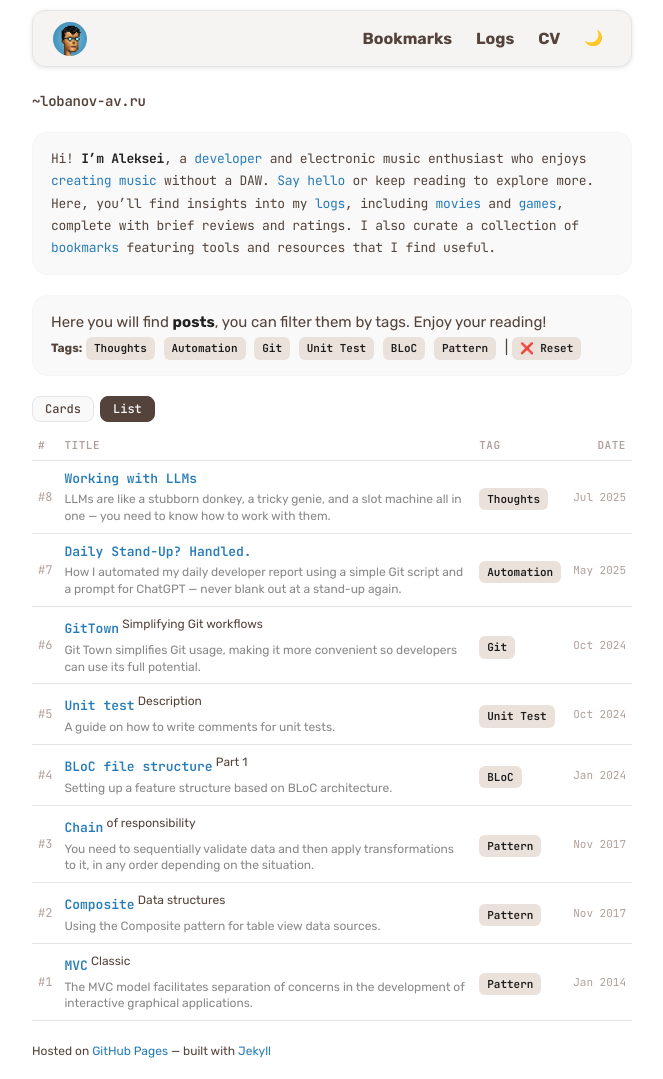
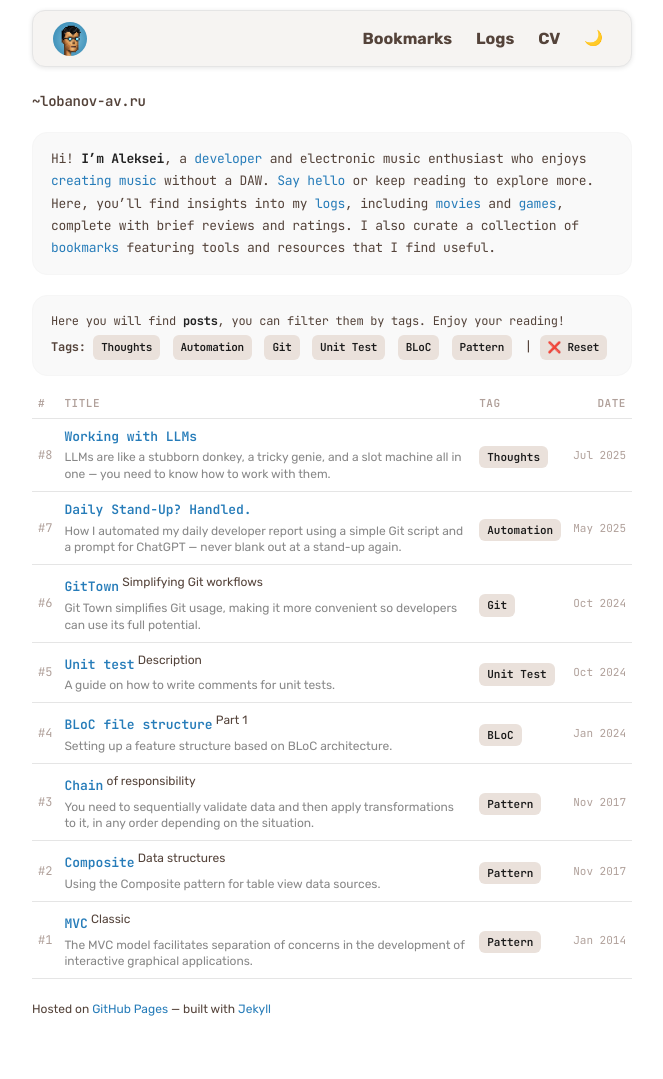
Before and after one commit to alobanov/alobanov.github.io, a Jekyll site: the page built from index.md, in a window 1280 px wide. Shown: the whole page, without its empty margins (308-971 px from the left). Built offline with Jekyll 4.4.1, drawn with Linux system fonts in a browser that asks for light colours; after the commit the page ends 1037 px from its top, so only the background shows below that.

Commit message:
chore(home): simplify posts page to single list view
- Update home page copy and formatting to use mono font and tighter small text wrappers
- Remove cards/list view toggle UI and the separate cards container from the posts section
- Render posts directly as a single table list (movie-list-table) on the home page
- Apply the same mono/small formatting cleanup to bookmarks page intro content
- Add CSS for the posts tag filter strip (.post-filter) to standardize spacing/line-height

```diff
--- a/assets/css/style.css
+++ b/assets/css/style.css
@@ -787,6 +787,16 @@
 }
 
 /* =============================================================================
+   POSTS — TAG FILTER STRIP
+   ============================================================================= */
+
+.post-filter {
+    margin: 12px 0 8px;
+    padding: 0;
+    line-height: 2;
+}
+
+/* =============================================================================
    POSTS — LIST VIEW
    ============================================================================= */
 
--- a/index.md
+++ b/index.md
@@ -8,17 +8,13 @@
 
 <div class="bubble font-mono">
 {% capture markdown_content %}
-Hi! **I’m Aleksei**, a [developer](about_en/) and electronic music enthusiast who enjoys [creating music](logs/music/) without a DAW. [Say hello](mailto:lobanov.aw@gmail.com) or keep reading to explore more. Here, you’ll find insights into my [logs](logs/), including [movies](logs/movie/) and [games](logs/game), complete with brief reviews and ratings. I also curate a collection of [bookmarks](bookmarks/) featuring tools and resources that I find useful.
+Hi! **I'm Aleksei**, a [developer](about_en/) and electronic music enthusiast who enjoys [creating music](logs/music/) without a DAW. [Say hello](mailto:lobanov.aw@gmail.com) or keep reading to explore more. Here, you'll find insights into my [logs](logs/), including [movies](logs/movie/) and [games](logs/game), complete with brief reviews and ratings. I also curate a collection of [bookmarks](bookmarks/) featuring tools and resources that I find useful.
 {% endcapture %}
 {{ markdown_content | markdownify }}
 </div>
 
-
-<div class="bubble">
-{% capture markdown_content %}
-Here you will find **posts**, you can filter them by tags. Enjoy your reading!
-{% endcapture %}
-{{ markdown_content | markdownify }}
+<div class="bubble font-mono">
+<small>{% capture markdown_content %}Here you will find **posts**, you can filter them by tags. Enjoy your reading!{% endcapture %}{{ markdown_content | markdownify }}</small>
 
 {% assign all_tags = "" %}
   {% for post in site.posts %}
@@ -26,7 +22,6 @@
       {% assign all_tags = all_tags | append: tag | append: "," %}
     {% endfor %}
   {% endfor %}
-
   {% assign unique_tags = all_tags | split: "," | uniq %}
   <small><b>Tags:</b></small>
   {% for tag in unique_tags %}
@@ -37,59 +32,29 @@
   | <span class='tag small' id="reset">❌ Reset</span>
 </div>
 
-<div class="view-toggle" data-view-key="postView">
-  <button class="view-btn" id="btn-cards" onclick="setView('cards')">Cards</button>
-  <button class="view-btn active" id="btn-list" onclick="setView('list')">List</button>
-</div>
-
 {% assign sorted_posts = site.posts | sort: 'date' | reverse %}
 
-<div id="view-cards">
-<div class="bookmarks-container">
-{% for post in sorted_posts %}
-<div class="bookmarks-bubble" data-tags="{% for tag in post.tags %}{{ tag | downcase }}{% if forloop.last == false %},{% endif %}{% endfor %}">
-
-<h3><a href="{{ post.url }}">{{ post.title }}</a> <small class="superscript">{{ post.superscript }}</small></h3>
-
-{{ post.description | markdownify }}
-
-<div class="spacer"></div>
-
-{% for tag in post.tags %}
-  <span class='tag small'>{{ tag }}</span>
-{% endfor %}
-
-<div class="spacer"></div>
-
-<small><b>{{ post.date | date: "%-d %B %Y" }}</b></small>
-</div>
-{% endfor %}
-</div>
-</div>
-
-<div id="view-list">
-  <table class="movie-list-table">
-    <thead>
-      <tr>
-        <th class="ml-num">#</th>
-        <th class="ml-title">Title</th>
-        <th class="bm-tags">Tag</th>
-        <th class="ml-date">Date</th>
-      </tr>
-    </thead>
-    <tbody>
-      {% for post in sorted_posts %}
-      {% assign reversed_index = forloop.length | minus: forloop.index | plus: 1 %}
-      <tr class="bookmarks-bubble bm-row" data-tags="{% for tag in post.tags %}{{ tag | downcase }}{% if forloop.last == false %},{% endif %}{% endfor %}">
-        <td class="ml-num">#{{ reversed_index }}</td>
-        <td class="post-list-content">
-          <a href="{{ post.url }}">{{ post.title }}</a>{% if post.superscript %} <small class="superscript">{{ post.superscript }}</small>{% endif %}
-          {% if post.description %}<div class="post-list-desc">{{ post.description }}</div>{% endif %}
-        </td>
-        <td class="bm-tags">{% for tag in post.tags %}<span class="tag small" data-tag="{{ tag | downcase }}">{{ tag }}</span>{% endfor %}</td>
-        <td class="ml-date">{{ post.date | date: "%b %Y" }}</td>
-      </tr>
-      {% endfor %}
-    </tbody>
-  </table>
-</div>
+<table class="movie-list-table">
+  <thead>
+    <tr>
+      <th class="ml-num">#</th>
+      <th class="ml-title">Title</th>
+      <th class="bm-tags">Tag</th>
+      <th class="ml-date">Date</th>
+    </tr>
+  </thead>
+  <tbody>
+    {% for post in sorted_posts %}
+    {% assign reversed_index = forloop.length | minus: forloop.index | plus: 1 %}
+    <tr class="bookmarks-bubble bm-row" data-tags="{% for tag in post.tags %}{{ tag | downcase }}{% if forloop.last == false %},{% endif %}{% endfor %}">
+      <td class="ml-num">#{{ reversed_index }}</td>
+      <td class="post-list-content">
+        <a href="{{ post.url }}">{{ post.title }}</a>{% if post.superscript %} <small class="superscript">{{ post.superscript }}</small>{% endif %}
+        {% if post.description %}<div class="post-list-desc">{{ post.description }}</div>{% endif %}
+      </td>
+      <td class="bm-tags">{% for tag in post.tags %}<span class="tag small" data-tag="{{ tag | downcase }}">{{ tag }}</span>{% endfor %}</td>
+      <td class="ml-date">{{ post.date | date: "%b %Y" }}</td>
+    </tr>
+    {% endfor %}
+  </tbody>
+</table>
```
Also changed, not shown: bookmarks.md (+2 -5 lines), 1 other file.
